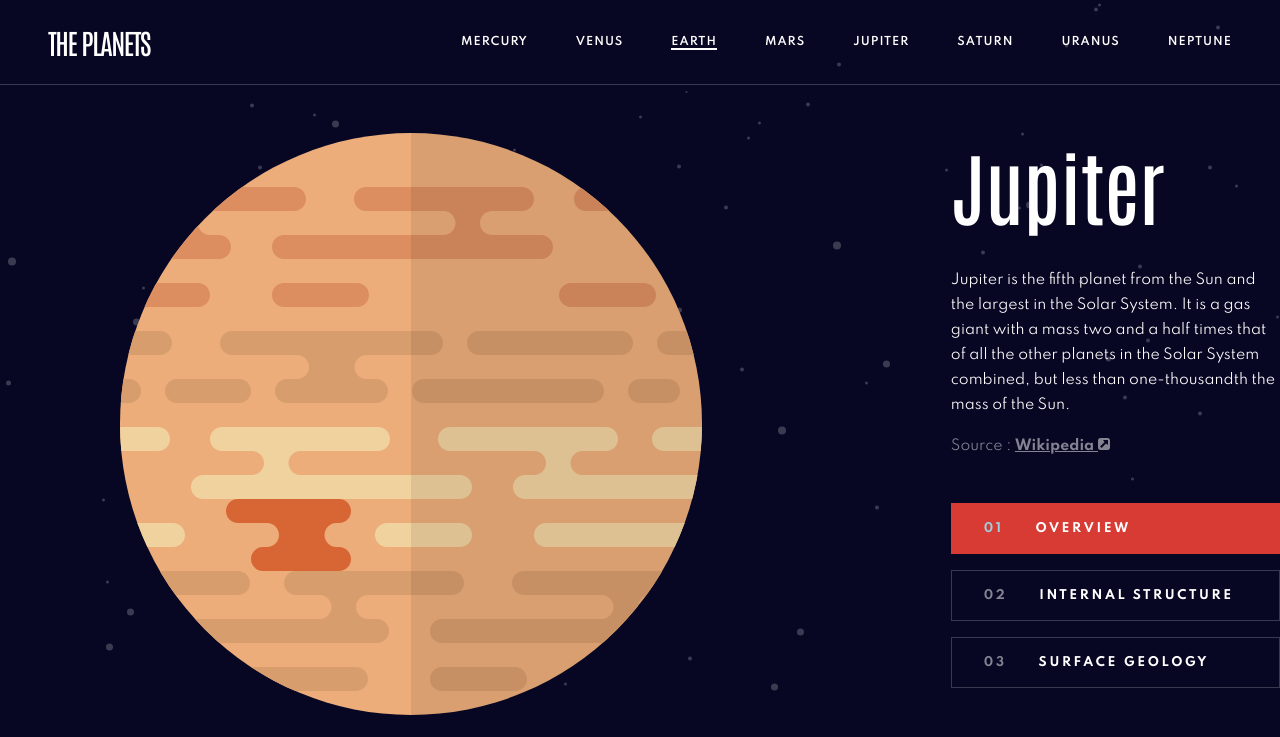
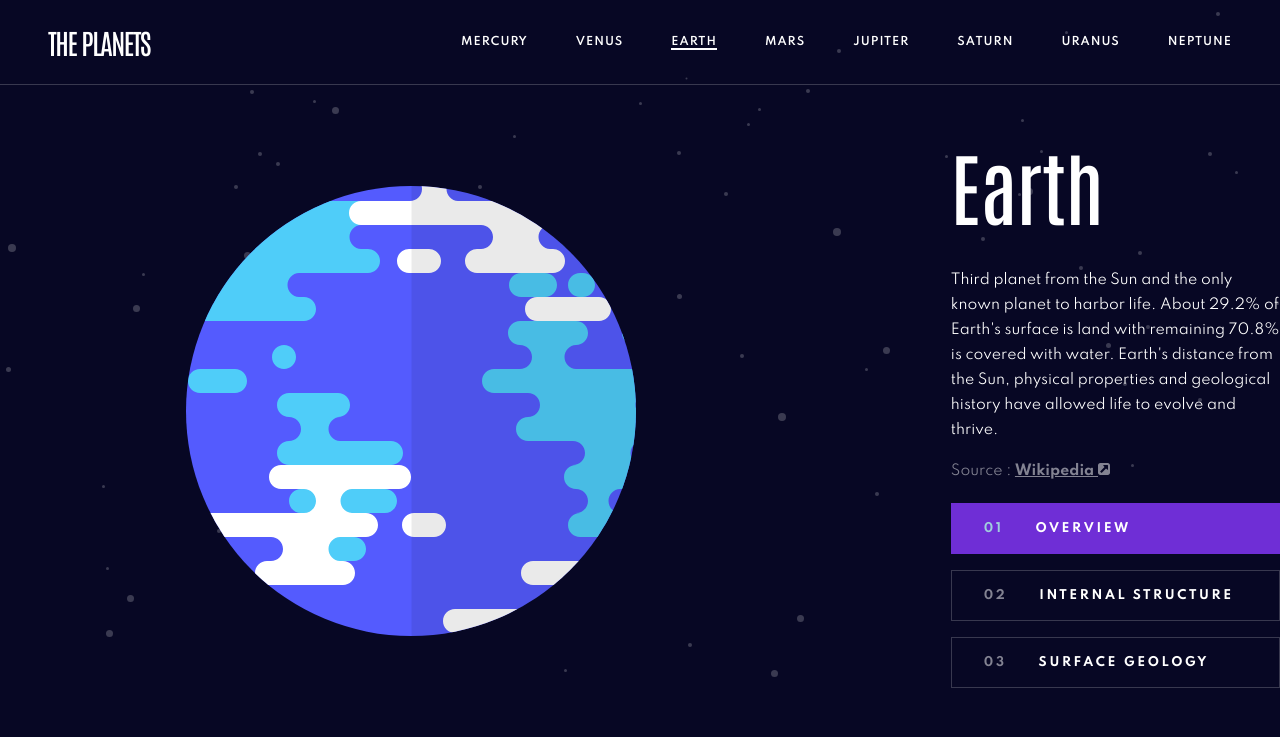
Before and after one commit to Euuphi/planet-facts, a React (Create React App) app: page /earth in a window 1280 px wide. Shown: the top 737 px of the page. Built offline with nearby package versions, Linux system fonts and the light colour scheme.

Commit message:
Render page based on url

```diff
--- a/src/components/PlanetInfo.js
+++ b/src/components/PlanetInfo.js
@@ -1,4 +1,5 @@
 import React, { useState } from "react";
+import { useParams } from "react-router-dom";
 import styled from "styled-components";
 // Themes
 import colors from "styles/colors";
@@ -76,7 +77,7 @@ const PlanetInfo = () => {
     const allPlanetsData = data;
 
     // Placeholder for: Extract id of planet from url
-    const id = "jupiter";
+    const { planet: id } = useParams();
 
     // Query for selected planet from all planets data
     const planetData = allPlanetsData[id];
```
